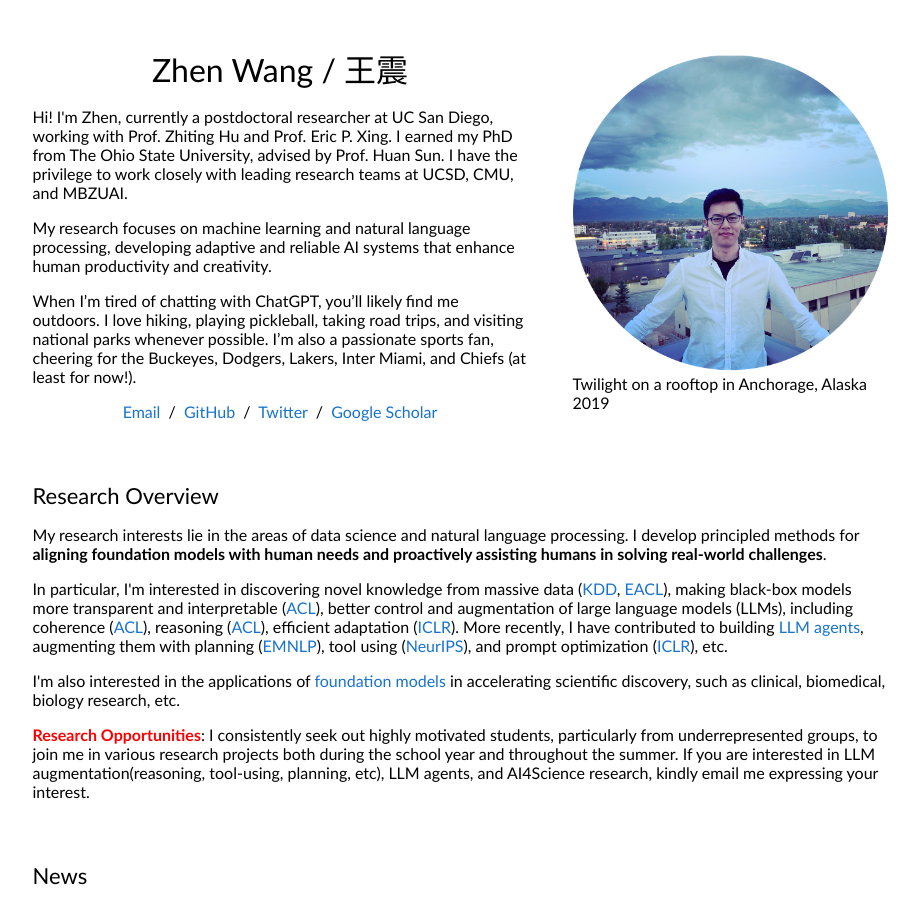
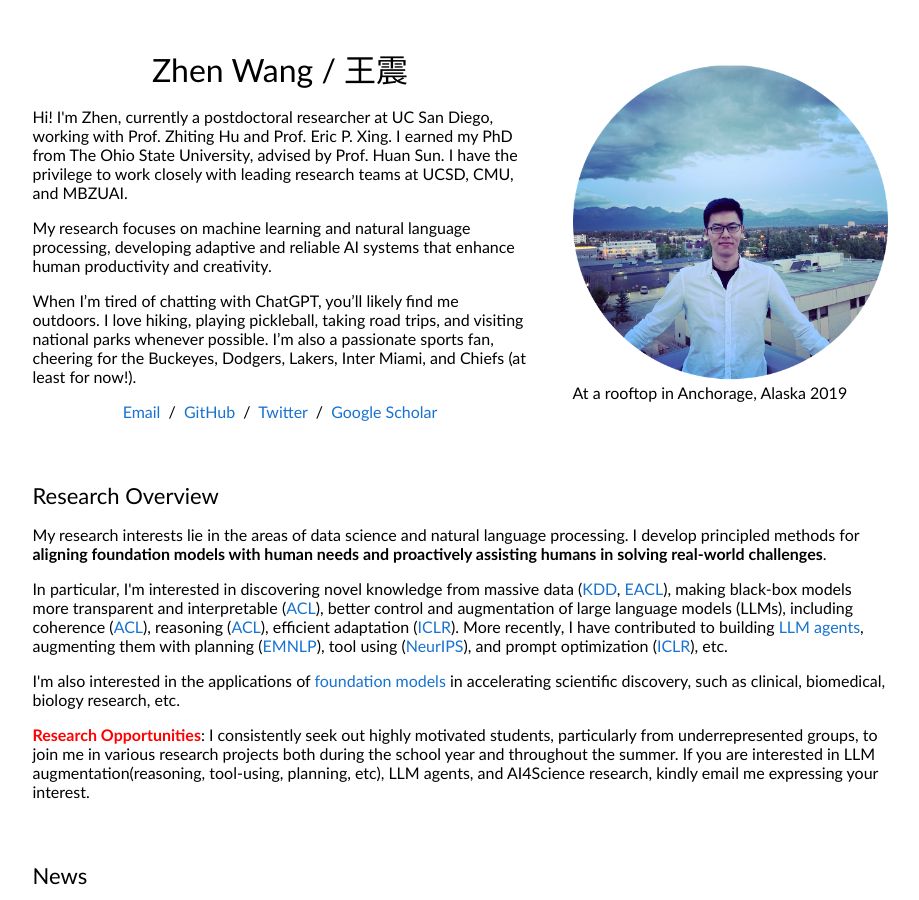
Before and after one commit to zhenwang9102/zhenwang9102.github.io, a Jekyll site: the page built from _posts/2019-06-02-venue.markdown, in a window 1280 px wide and 900 px high. Shown: the whole window, without its empty margins (180-1099 px from the left). Built offline with Jekyll 4.4.1, drawn with Linux system fonts in a browser that asks for light colours.

Commit message:
Update default.html

```diff
--- a/_layouts/default.html
+++ b/_layouts/default.html
@@ -70,7 +70,7 @@
             </td>
             <td style="padding:2.5%;width:40%;max-width:40%">
               <img style="width:100%;max-width:100%" alt="profile photo" src="images/IMG_0023_S.png">
-              <figcaption>Twilight on a rooftop in Anchorage, Alaska 2019</figcaption>
+              <figcaption>At a rooftop in Anchorage, Alaska 2019</figcaption>
             </td>
           </tr>
         </table>
```
